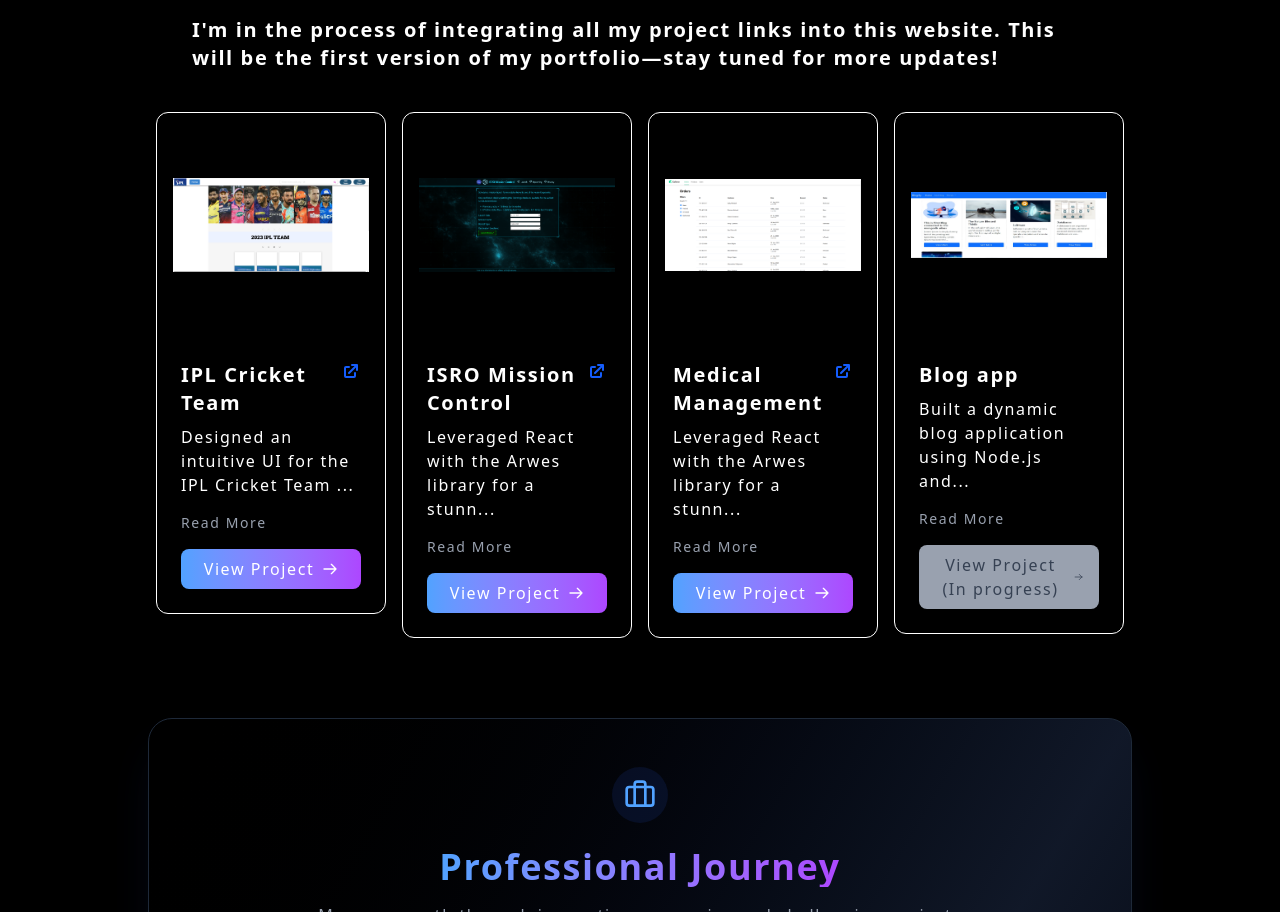
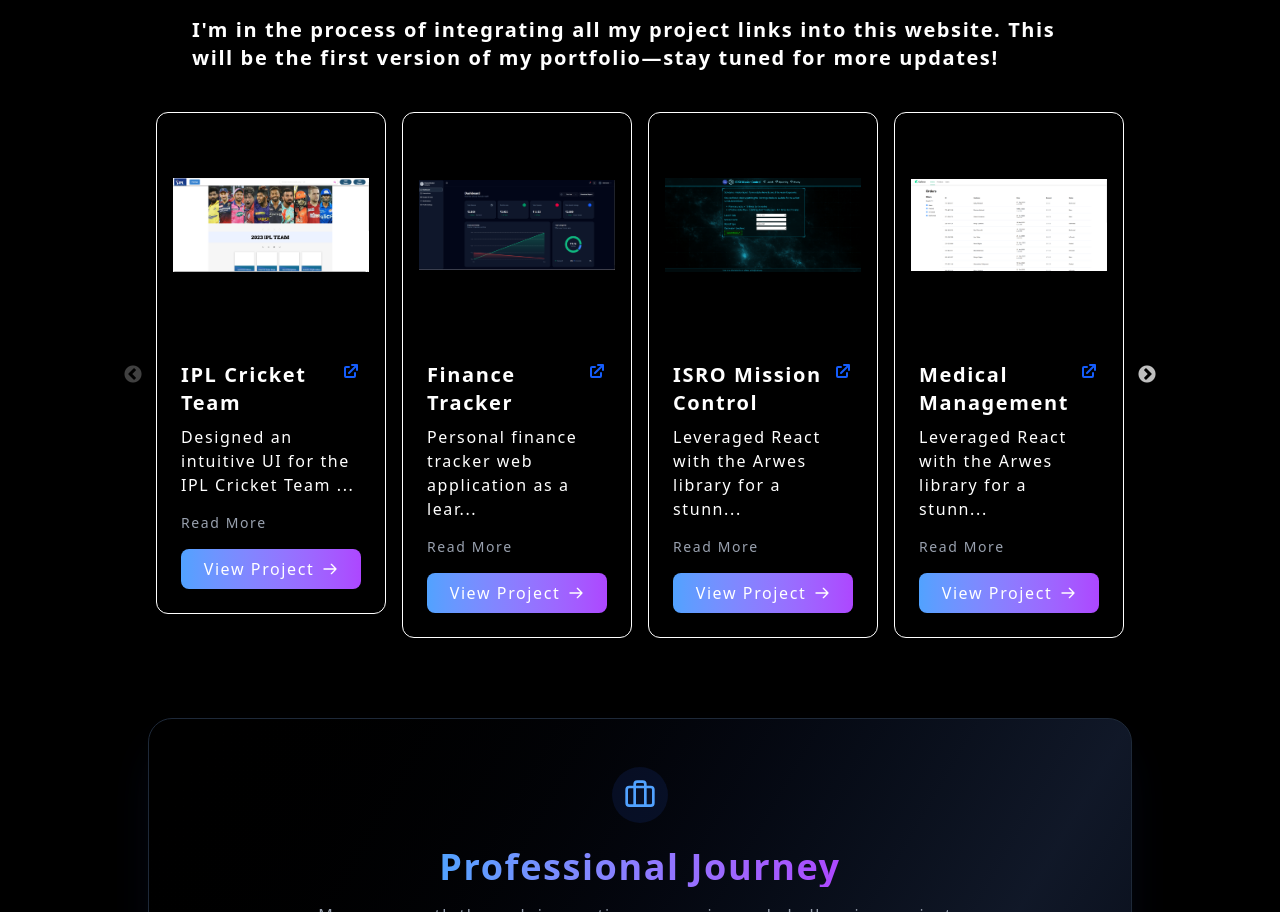
Before and after one commit to Pavan-gr07/Portfolio_1.0, a Next.js app: page / in a window 1280 px wide. Shown: the part 1728-2640 px from the top of the page. Built offline with nearby package versions, Linux system fonts and the light colour scheme; what @radix-ui/themes would draw is missing.

Commit message:
Refactor code structure for improved readability and maintainability

```diff
--- a/data.js
+++ b/data.js
@@ -22,11 +22,12 @@
 import { Briefcase, Code, Server, Rocket } from "lucide-react";
 
 
-
+// Projects
 import blog from "@/assets/projects/blog-app.png"
 import ipl from "@/assets/projects/IPLCricket.png"
 import isro from "@/assets/projects/isroMission.png"
 import kafane from "@/assets/projects/kafane.png"
+import finance from "@/assets/projects/finance.png"
 
 export const skills = [
   {
@@ -245,23 +246,31 @@
   },
   {
     id: 2,
+    image: finance,
+    name: "Finance Tracker",
+    description: "Personal finance tracker web application as a learning-focused project to apply real-world system design concepts beyond basic CRUD apps",
+    link: "https://finance-tracker.pavangr.xyz/dashboard",
+  },
+  {
+    id: 3,
     image: isro,
     name: "ISRO Mission Control",
     description: "Leveraged React with the Arwes library for a stunning, futuristic UI.Dynamic presentation of mission data, including launch dates, mission names, rocket types, and destinations.",
     link: "https://magical-capybara-2063e9.netlify.app/",
   },
   {
-    id: 3,
+    id: 4,
     image: kafane,
     name: "Medical Management",
     description: "Leveraged React with the Arwes library for a stunning, futuristic UI.Dynamic presentation of mission data, including launch dates, mission names, rocket types, and destinations.",
     link: "https://soft-daifuku-0ce60b.netlify.app/",
   },
   {
-    id: 4,
+    id: 5,
     image: blog,
     name: "Blog app",
     description: "Built a dynamic blog application using Node.js and EJS, featuring user authentication, blog creation, and commenting functionality. Users can sign up, log in, publish blogs, and engage through comments seamlessly.",
     // link: "https://aws.amazon.com/",
   },
+
 ];
```
Also changed, not shown: assets/projects/finance.png (added).
